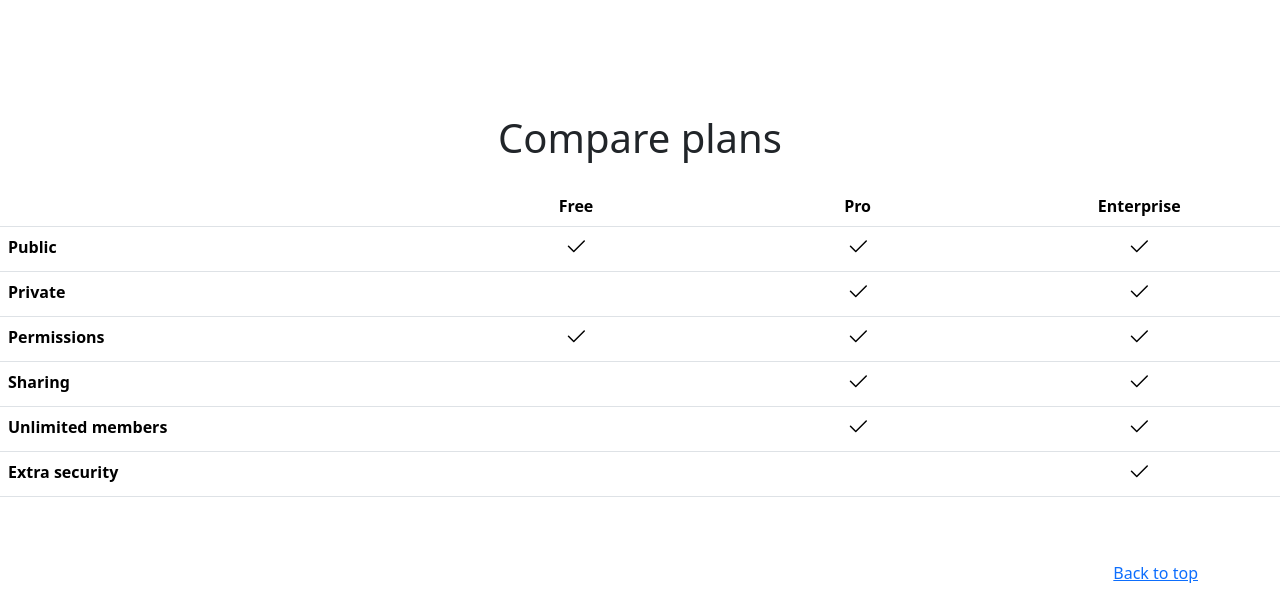
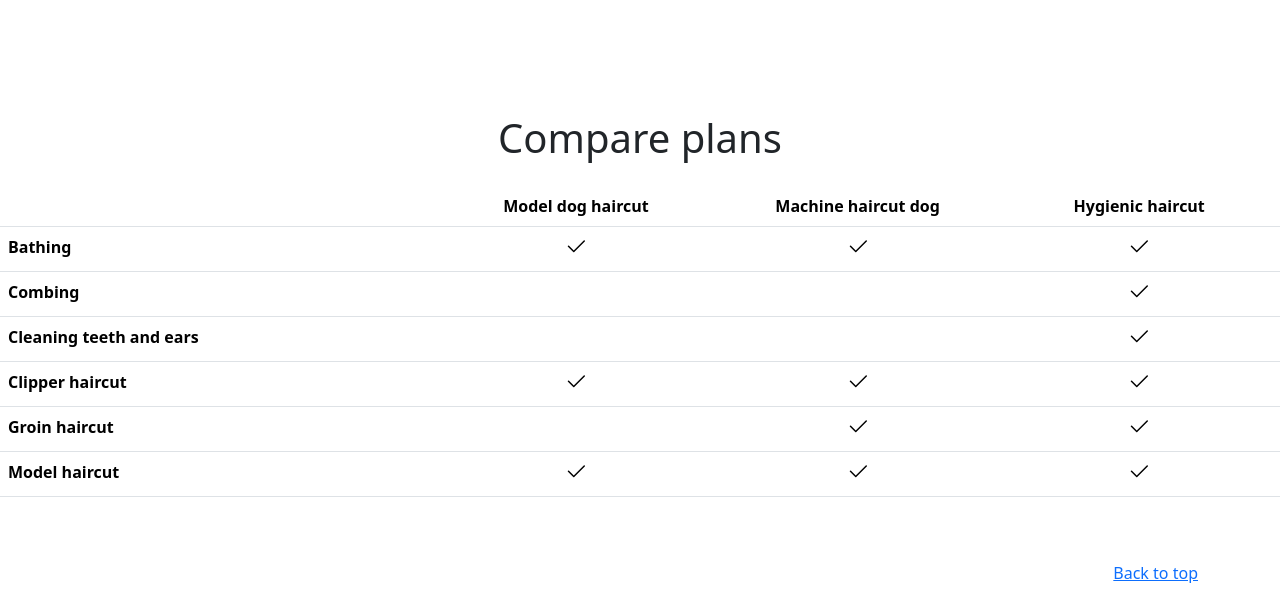
Before and after one commit to ViHrDev/myawesomeblog-project, a Django app: page /price/ in a window 1280 px wide. Shown: the part 329-938 px from the top of the page. Run offline with Django 3.2, Linux system fonts and the light colour scheme; data that the repository does not hold is empty; some libraries are stand-ins or nearby versions.

Commit message:
End of work

```diff
--- a/blog/templates/price/price.html
+++ b/blog/templates/price/price.html
@@ -92,9 +92,9 @@
     </button>
     <div class="collapse navbar-collapse" id="navbarNavAltMarkup">
       <div class="navbar-nav">
-        <a class="nav-link" aria-current="page" href="#">About me</a>
+        <a class="nav-link" aria-current="page" href="{% url 'home' %}">About me</a>
         <a class="nav-link active" href="#">Pricing</a>
-        <a class="nav-link" href="https://instagram.com/grom_mn?igshid=NTdlMDg3MTY=">Instagram</a>
+        <a class="nav-link" target="_blank" rel="noopener noreferrer" href="https://instagram.com/grom_mn?igshid=NTdlMDg3MTY=">Instagram</a>
 
       </div>
     </div>
@@ -138,49 +138,49 @@
         <thead>
           <tr>
             <th style="width: 34%;"></th>
-            <th style="width: 22%;">Free</th>
-            <th style="width: 22%;">Pro</th>
-            <th style="width: 22%;">Enterprise</th>
+            <th style="width: 22%;">Model dog haircut</th>
+            <th style="width: 22%;">Machine haircut dog</th>
+            <th style="width: 22%;">Hygienic haircut</th>
           </tr>
         </thead>
         <tbody>
           <tr>
-            <th scope="row" class="text-start">Public</th>
+            <th scope="row" class="text-start">Bathing</th>
             <td><svg class="bi" width="24" height="24"><use href="#check"/></svg></td>
             <td><svg class="bi" width="24" height="24"><use href="#check"/></svg></td>
             <td><svg class="bi" width="24" height="24"><use href="#check"/></svg></td>
           </tr>
           <tr>
-            <th scope="row" class="text-start">Private</th>
+            <th scope="row" class="text-start">Combing</th>
             <td></td>
-            <td><svg class="bi" width="24" height="24"><use href="#check"/></svg></td>
+            <td></td>
             <td><svg class="bi" width="24" height="24"><use href="#check"/></svg></td>
           </tr>
         </tbody>
 
         <tbody>
           <tr>
-            <th scope="row" class="text-start">Permissions</th>
+            <th scope="row" class="text-start">Cleaning teeth and ears</th>
+            <td></td>
+            <td></td>
+            <td><svg class="bi" width="24" height="24"><use href="#check"/></svg></td>
+          </tr>
+          <tr>
+            <th scope="row" class="text-start">Clipper haircut</th>
             <td><svg class="bi" width="24" height="24"><use href="#check"/></svg></td>
             <td><svg class="bi" width="24" height="24"><use href="#check"/></svg></td>
             <td><svg class="bi" width="24" height="24"><use href="#check"/></svg></td>
           </tr>
           <tr>
-            <th scope="row" class="text-start">Sharing</th>
+            <th scope="row" class="text-start">Groin haircut</th>
             <td></td>
             <td><svg class="bi" width="24" height="24"><use href="#check"/></svg></td>
             <td><svg class="bi" width="24" height="24"><use href="#check"/></svg></td>
           </tr>
           <tr>
-            <th scope="row" class="text-start">Unlimited members</th>
-            <td></td>
+            <th scope="row" class="text-start">Model haircut</th>
             <td><svg class="bi" width="24" height="24"><use href="#check"/></svg></td>
             <td><svg class="bi" width="24" height="24"><use href="#check"/></svg></td>
-          </tr>
-          <tr>
-            <th scope="row" class="text-start">Extra security</th>
-            <td></td>
-            <td></td>
             <td><svg class="bi" width="24" height="24"><use href="#check"/></svg></td>
           </tr>
         </tbody>
--- a/blog/urls.py
+++ b/blog/urls.py
@@ -3,4 +3,5 @@ from . import views
 
 urlpatterns = [
     path('', views.price, name='price')
+
 ]
--- a/events/templates/events/home.html
+++ b/events/templates/events/home.html
@@ -84,15 +84,15 @@
 <header>
     <nav class="navbar navbar-expand-lg navbar-dark bg-dark font-italic navbar fixed-top ">
   <div class="container-fluid">
-    <a class="navbar-brand" href="#">Animals house</a>
+    <a class="navbar-brand" href="#">Animals House</a>
     <button class="navbar-toggler" type="button" data-bs-toggle="collapse" data-bs-target="#navbarNavAltMarkup" aria-controls="navbarNavAltMarkup" aria-expanded="false" aria-label="Toggle navigation">
       <span class="navbar-toggler-icon"></span>
     </button>
     <div class="collapse navbar-collapse" id="navbarNavAltMarkup">
       <div class="navbar-nav ml-auto">
-        <a class="nav-link active" aria-current="page" href="#">About me</a>
+        <a class="nav-link active" aria-current="page" href="{% url 'home' %}">About me</a>
         <a class="nav-link" href="price/">Pricing</a>
-        <a class="nav-link" href="https://instagram.com/grom_mn?igshid=NTdlMDg3MTY=">Instagram</a>
+        <a class="nav-link" target="_blank" rel="noopener noreferrer" href="https://instagram.com/grom_mn?igshid=NTdlMDg3MTY=">Instagram</a>
       </div>
     </div>
   </div>
```
